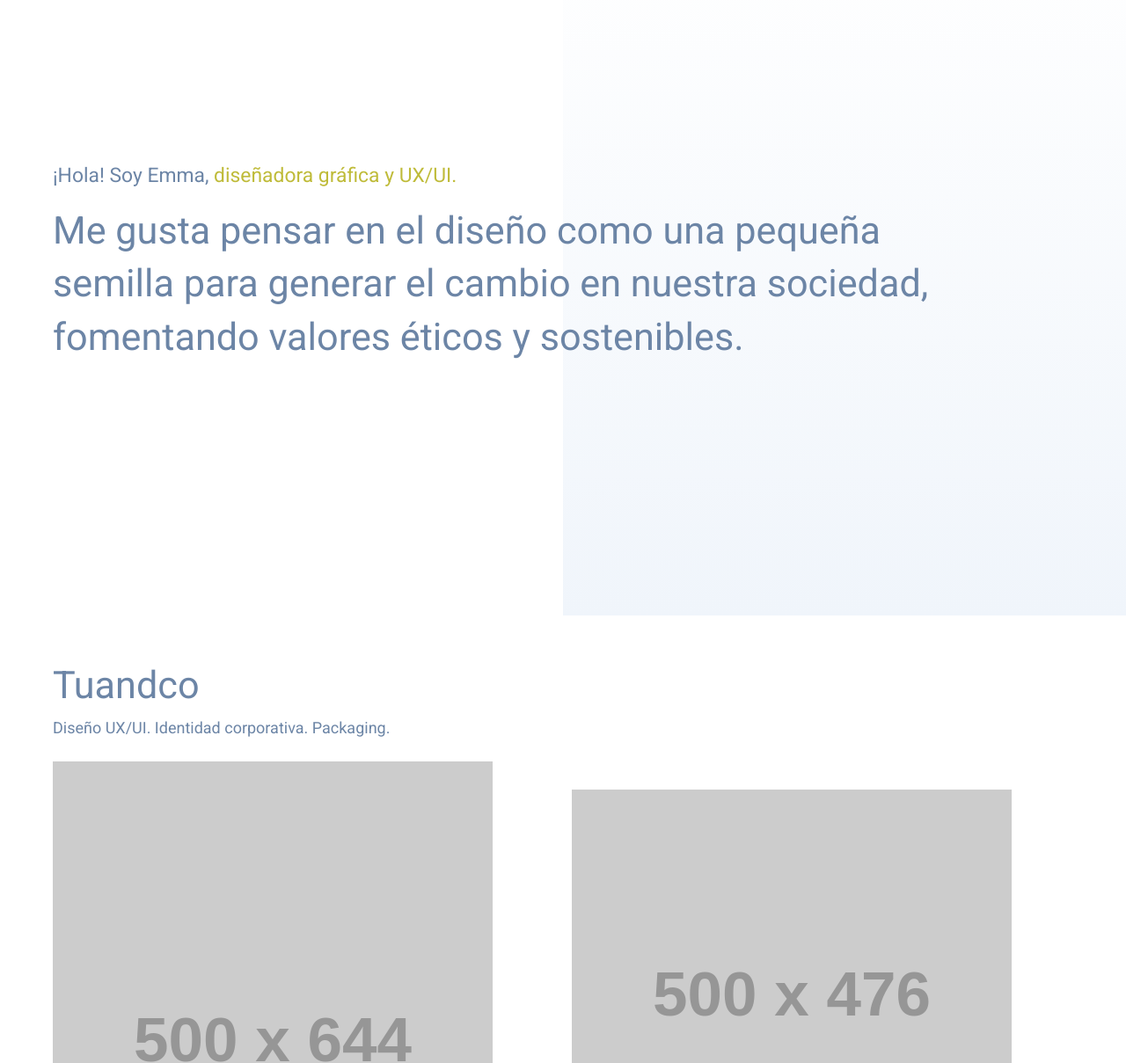
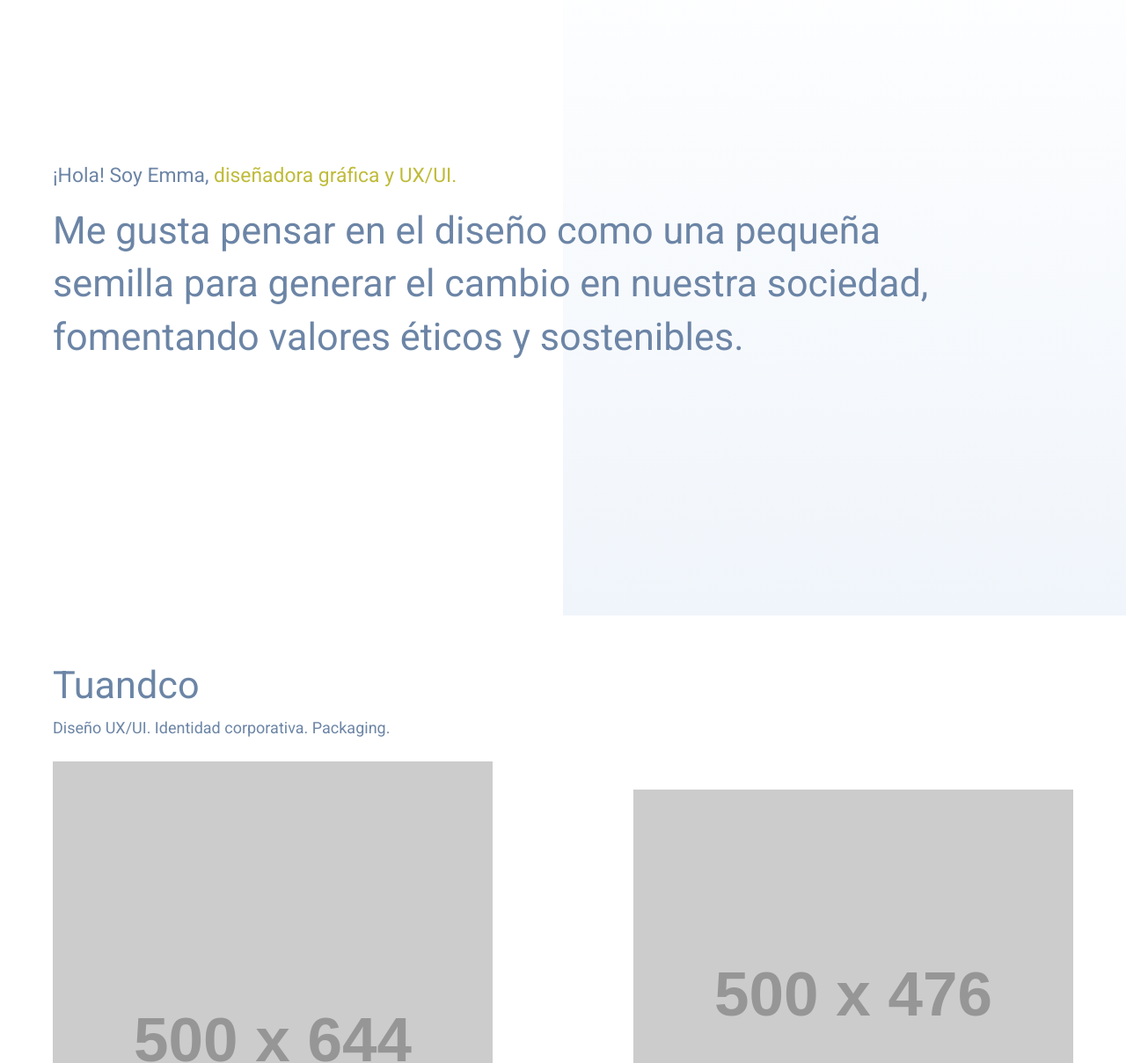
Before and after one commit to emmallado/emmallado.github.io, a plain HTML site: page index.html in a window 1280 px wide. Shown: the part 100-1309 px from the top of the page at 88% size. Drawn offline with Linux system fonts and the light colour scheme; placeholder pictures from the web are drawn by us.

Commit message:
cambios-home

```diff
--- a/assets/styles.css
+++ b/assets/styles.css
@@ -270,7 +270,7 @@ a {
     }
 
     .column {
-        width: calc(50% - 10px)
+        width:
     }
 
 }
```
